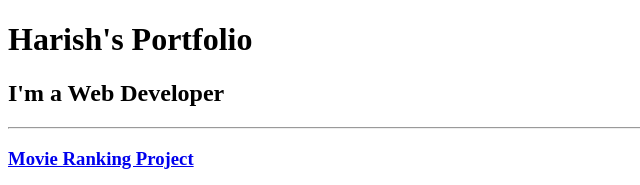
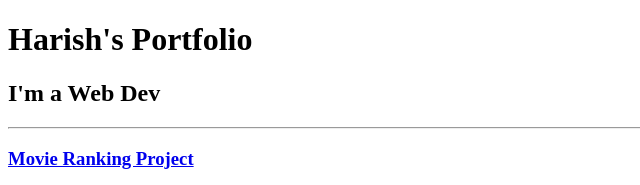
Before and after one commit to Harish05A/html-portfolio, a plain HTML site: page index.html in a window 1280 px wide. Shown: the top 185 px of the page, 0-640 px from the left. Drawn offline with Linux system fonts and the light colour scheme.

Commit message:
Develeper to Dev

```diff
--- a/index.html
+++ b/index.html
@@ -8,7 +8,7 @@
 
 <body>
   <h1>Harish's Portfolio</h1>
-  <h2>I'm a Web Developer</h2>
+  <h2>I'm a Web Dev</h2>
   <hr />
   <h3><a href="./public/movie-ranking.html">Movie Ranking Project</a></h3>
   <img src="./assets/images/movie-ranking.png" height="200" alt="movie ranking project preview"/>
```
